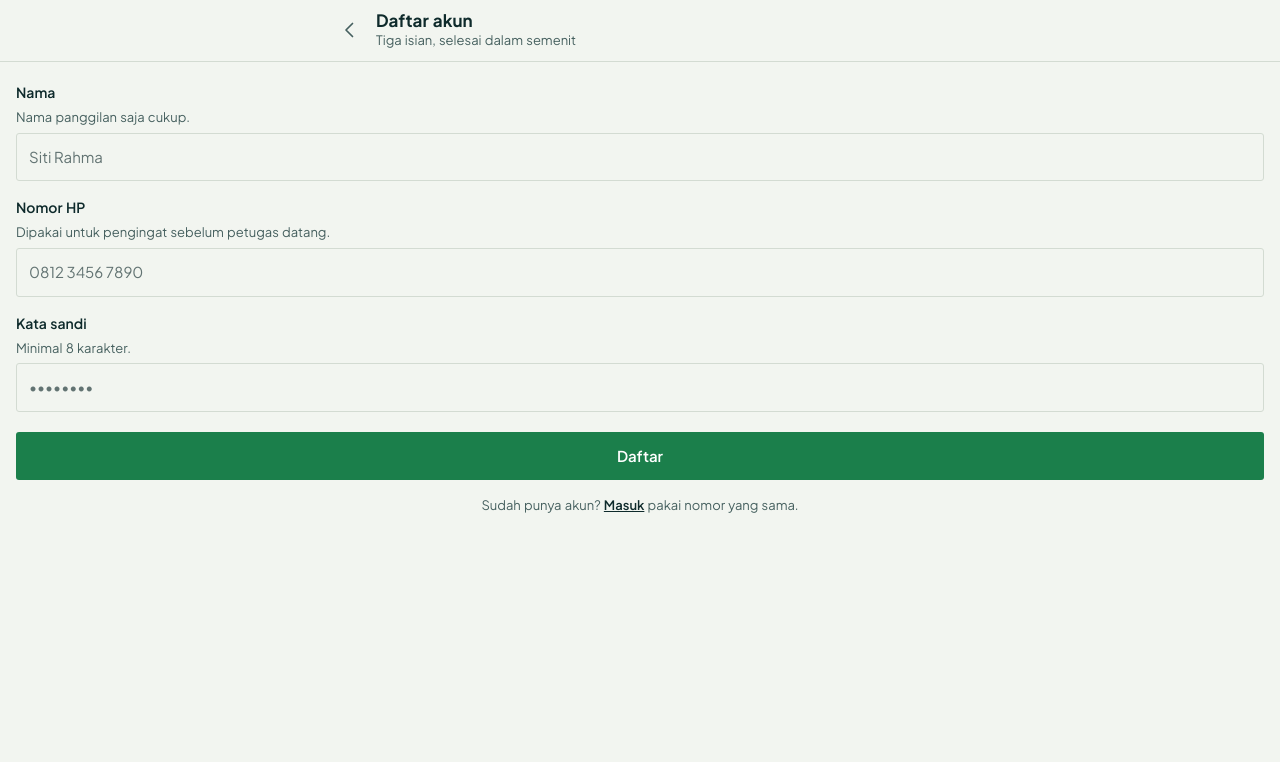
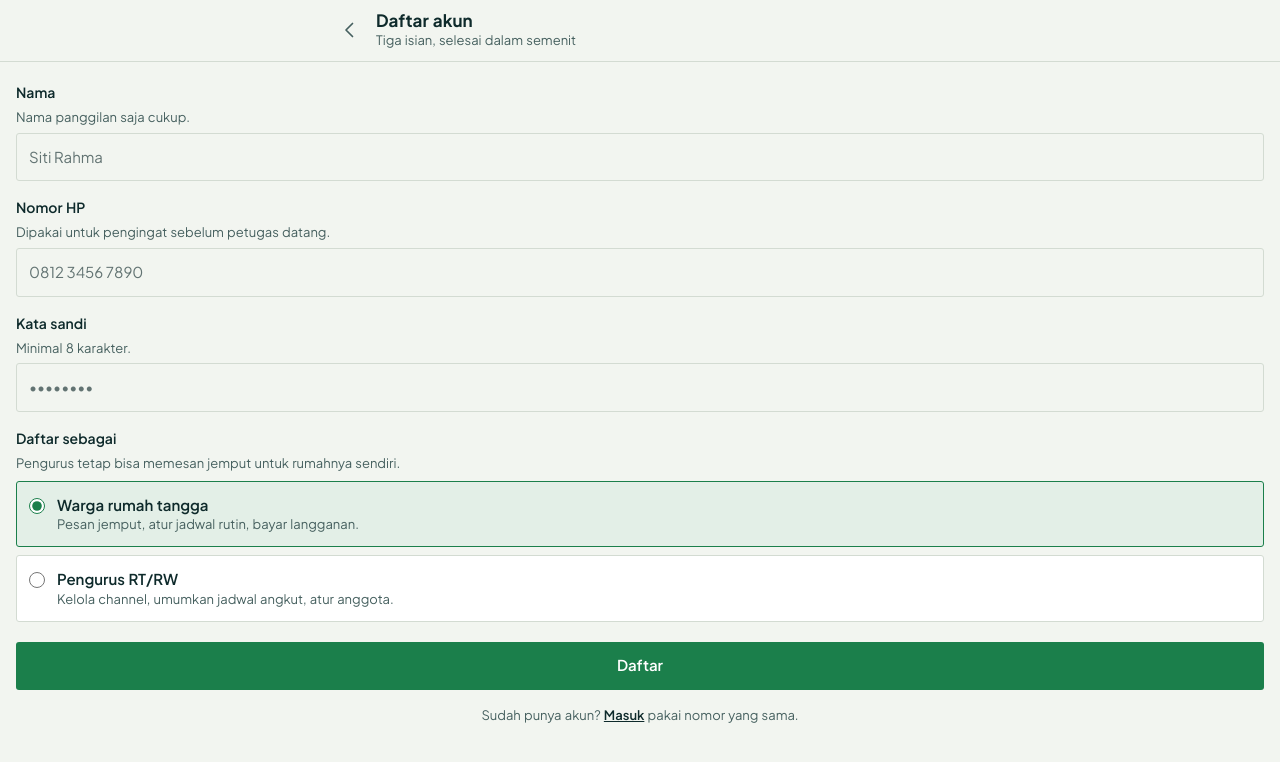
Before and after one commit to YosiaCoKR/pilah-yuk, a Next.js app: page /daftar in a window 1280 px wide. Shown: the top 762 px of the page. Built offline with nearby package versions, Linux system fonts and the light colour scheme.

Commit message:
feat(akun): add warga or pengurus role picker to signup

```diff
--- a/src/components/akun/form-daftar.tsx
+++ b/src/components/akun/form-daftar.tsx
@@ -2,18 +2,35 @@
 
 import { useId, useState } from "react";
 import Link from "next/link";
-import { periksaPendaftaran, type IsiDaftar } from "@/lib/akun";
+import { periksaPendaftaran, type IsiDaftar, type Peran } from "@/lib/akun";
 import { HP_TERDAFTAR } from "@/lib/mock";
 import { Isian, Kartu } from "../primitif";
 import { Tombol, TombolLink } from "../tombol";
 import { IkonCentang } from "../ikon";
 
-const KOSONG: IsiDaftar = { nama: "", hp: "", sandi: "" };
+/* Mayoritas pendaftar warga biasa, jadi itu bawaannya — pengurus cukup
+   sekali ketuk untuk menggantinya. */
+const KOSONG: IsiDaftar = { nama: "", hp: "", sandi: "", peran: "warga" };
+
+const PERAN: { nilai: Peran; judul: string; ket: string }[] = [
+  {
+    nilai: "warga",
+    judul: "Warga rumah tangga",
+    ket: "Pesan jemput, atur jadwal rutin, bayar langganan.",
+  },
+  {
+    nilai: "pengurus",
+    judul: "Pengurus RT/RW",
+    ket: "Kelola channel, umumkan jadwal angkut, atur anggota.",
+  },
+];
 
 export function FormDaftar() {
   const id = useId();
   const [isi, setIsi] = useState<IsiDaftar>(KOSONG);
-  const [nama, setNama] = useState<string | null>(null);
+  const [akun, setAkun] = useState<Pick<IsiDaftar, "nama" | "peran"> | null>(
+    null,
+  );
   /* Validasi baru muncul setelah tombol ditekan — warga jangan ditegur saat
      masih mengetik huruf pertama. */
   const [dicoba, setDicoba] = useState(false);
@@ -32,10 +49,10 @@ export function FormDaftar() {
     }
     /* ponytail: akun cuma disimpan di state layar ini. Ganti dengan panggilan
        pendaftaran sungguhan saat task backend Fase 4 dikerjakan. */
-    setNama(isi.nama.trim());
+    setAkun({ nama: isi.nama.trim(), peran: isi.peran });
   }
 
-  if (nama) return <Selesai nama={nama} />;
+  if (akun) return <Selesai {...akun} />;
 
   return (
     <form className="space-y-4 px-4 pb-10 pt-5" onSubmit={kirim} noValidate>
@@ -75,6 +92,38 @@ export function FormDaftar() {
         galat={galat.sandi}
       />
 
+      <fieldset className="space-y-1.5">
+        <legend className="text-[14px] font-semibold">Daftar sebagai</legend>
+        <p className="text-[13px] leading-snug text-ink-2">
+          Pengurus tetap bisa memesan jemput untuk rumahnya sendiri.
+        </p>
+        <div className="grid gap-2 pt-0.5">
+          {PERAN.map((p) => (
+            <label
+              key={p.nilai}
+              className="flex cursor-pointer items-start gap-3 rounded-kartu border border-line bg-card p-3 has-[:checked]:border-hijau has-[:checked]:bg-hijau-tipis has-[:focus-visible]:outline-2"
+            >
+              <input
+                type="radio"
+                name={`${id}-peran`}
+                value={p.nilai}
+                checked={isi.peran === p.nilai}
+                onChange={() => setIsi((x) => ({ ...x, peran: p.nilai }))}
+                className="mt-1 size-4 accent-hijau"
+              />
+              <span>
+                <span className="block text-[15px] font-semibold">
+                  {p.judul}
+                </span>
+                <span className="block text-[13px] leading-snug text-ink-2">
+                  {p.ket}
+                </span>
+              </span>
+            </label>
+          ))}
+        </div>
+      </fieldset>
+
       <Tombol type="submit" lebar className="mt-1">
         Daftar
       </Tombol>
@@ -90,7 +139,8 @@ export function FormDaftar() {
   );
 }
 
-function Selesai({ nama }: { nama: string }) {
+function Selesai({ nama, peran }: Pick<IsiDaftar, "nama" | "peran">) {
+  const pengurus = peran === "pengurus";
   return (
     <div className="px-4 pb-10 pt-8">
       <Kartu className="p-6 text-center motion-safe:animate-[terbit_.45s_cubic-bezier(.2,.8,.2,1)_both]">
@@ -101,12 +151,13 @@ function Selesai({ nama }: { nama: string }) {
           Akun siap, {nama}
         </h2>
         <p className="mx-auto mt-1 max-w-[30ch] text-[14px] leading-snug text-ink-2">
-          Sekarang pesan jemput pertamamu, atau gabung dulu ke channel RT/RW
-          sesuai alamat rumah.
+          {pengurus
+            ? "Buka channel RT/RW-mu untuk mengumumkan jadwal angkut dan menyetujui warga yang ingin bergabung."
+            : "Sekarang pesan jemput pertamamu, atau gabung dulu ke channel RT/RW sesuai alamat rumah."}
         </p>
         <div className="mt-5 space-y-2">
-          <TombolLink href="/pesan" lebar>
-            Pesan jemput
+          <TombolLink href={pengurus ? "/channel" : "/pesan"} lebar>
+            {pengurus ? "Buka channel" : "Pesan jemput"}
           </TombolLink>
           <TombolLink href="/" varian="garis" lebar>
             Ke halaman utama
```
Also changed, not shown: src/lib/akun.ts (+9 -1 lines), 1 other file (tests, documents, lock files or other folders).
